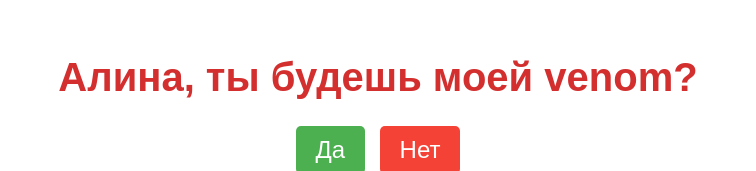
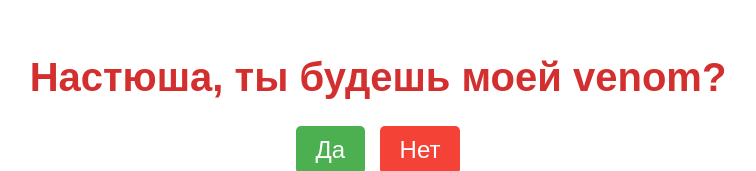
Before and after one commit to bchbrz/ILoveYou, a plain HTML site: page index.html in a window 1280 px wide. Shown: the part 137-308 px from the top of the page, without its empty margins (262-1018 px from the left). Drawn offline with Linux system fonts and the light colour scheme.

Commit message:
index.html

```diff
--- a/index.html
+++ b/index.html
@@ -8,7 +8,7 @@
 </head>
 <body>
     <div class="container">
-        <h1>Алина, ты будешь моей venom?</h1>
+        <h1>Настюша, ты будешь моей venom?</h1>
         <div class="buttons">
             <button class="yes-button" onclick="handleYesClick()">Да</button>
             <button class="no-button" onclick="handleNoClick()">Нет</button>
```
